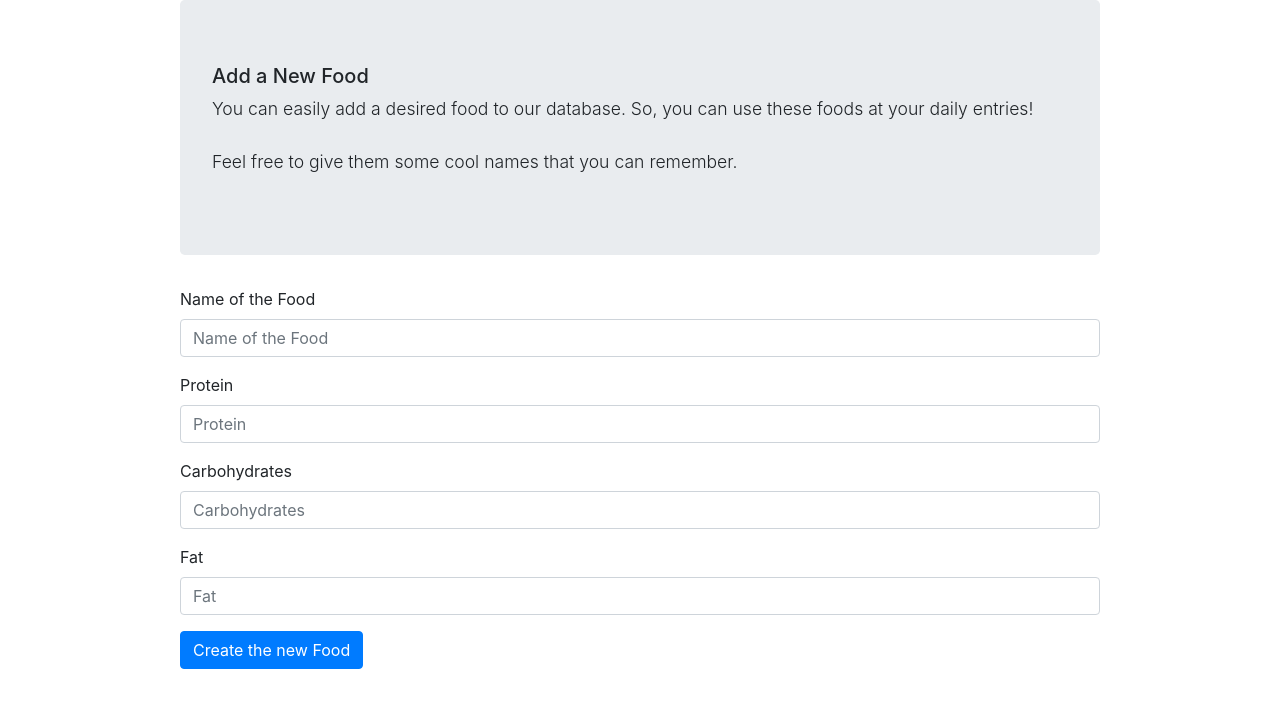
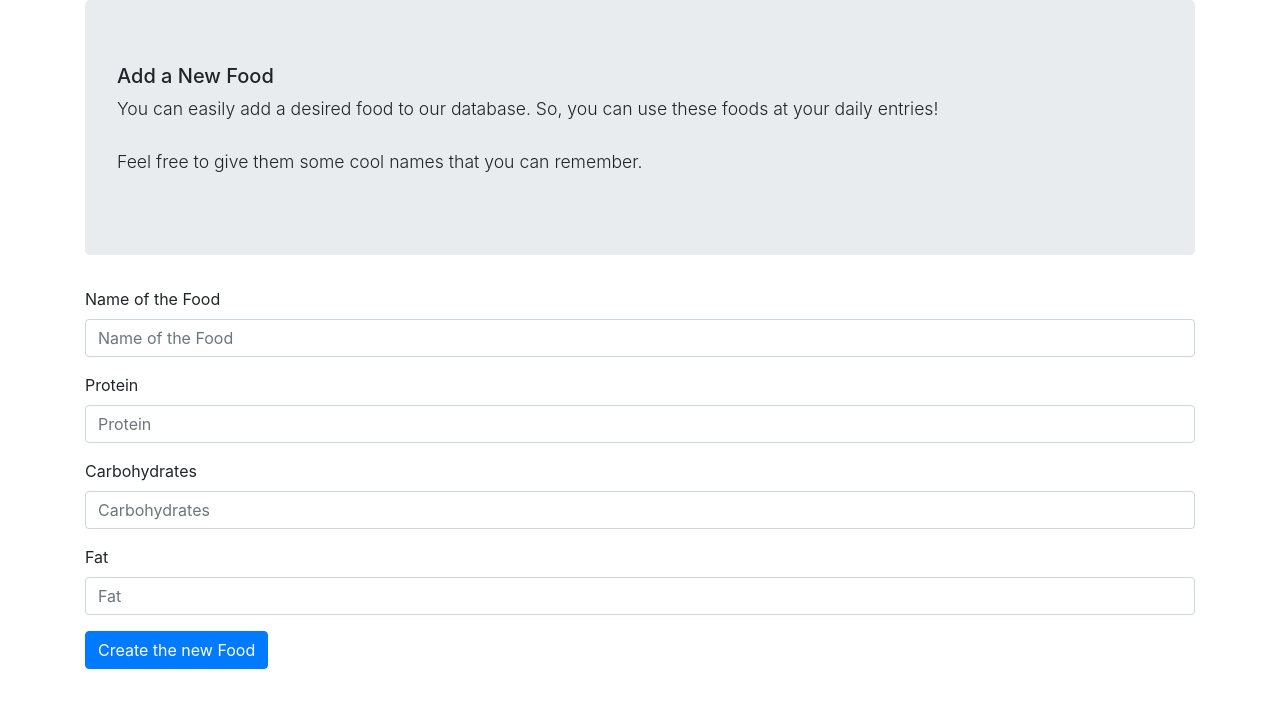
Before and after one commit to atasayginodabasi/food-tracker, a Flask app: page /add-new-food in a window 1280 px wide. Shown: the part 56-764 px from the top of the page. Run offline with Flask 3, Linux system fonts and the light colour scheme; some libraries are stand-ins or nearby versions.

Commit message:
my summary page

```diff
--- a/foodTracker/templates/add_food.html
+++ b/foodTracker/templates/add_food.html
@@ -6,7 +6,7 @@
 <script src="https://ajax.googleapis.com/ajax/libs/jquery/2.1.3/jquery.min.js"></script>
 
     <div class="row justify-content-center">
-    <div class="col-md-10">
+    <div class="col-md-12">
       <div class="jumbotron" align="left">
       <h5>Add a New Food</h5>
        <p class="lead">
--- a/foodTracker/templates/create_new_entry.html
+++ b/foodTracker/templates/create_new_entry.html
@@ -6,7 +6,7 @@
 <link rel="stylesheet" href="{{ url_for('static', filename='create_new_entry.css') }}">
 
     <div class="row justify-content-center">
-    <div class="col-md-10">
+    <div class="col-md-12">
       <div class="jumbotron" align="left">
       <h5>Create a new Entry for your Day!</h5>
           <p class="lead">
--- a/foodTracker/templates/entry.html
+++ b/foodTracker/templates/entry.html
@@ -4,7 +4,7 @@
 {% block content %}
 
 <div class="row justify-content-center">
-    <div class="col-md-10">
+    <div class="col-md-12">
         <div class="jumbotron" align="left">
       <h5>{{ totals[0][1].strftime('%B %d, %Y') }}</h5>
           <p class="lead">
--- a/foodTracker/templates/home.html
+++ b/foodTracker/templates/home.html
@@ -5,7 +5,7 @@
 <link rel="stylesheet" href="{{ url_for('static', filename='home.css') }}">
 
     <div class="row justify-content-center">
-    <div class="col-md-10">
+    <div class="col-md-12">
         <div class="jumbotron" align="left">
             <h5>Welcome, {{ current_user.fullname }}</h5>
         </div>
--- a/foodTracker/templates/my_summary.html
+++ b/foodTracker/templates/my_summary.html
@@ -7,7 +7,7 @@
 <link rel="stylesheet" href="{{ url_for('static', filename='my_summary.css') }}">
 
 <div class="row justify-content-center">
-    <div class="col-md-10">
+    <div class="col-md-12">
         <div class="jumbotron" align="left">
             <h5>You can reach some of your quick analysis here!</h5>
         </div>
```
